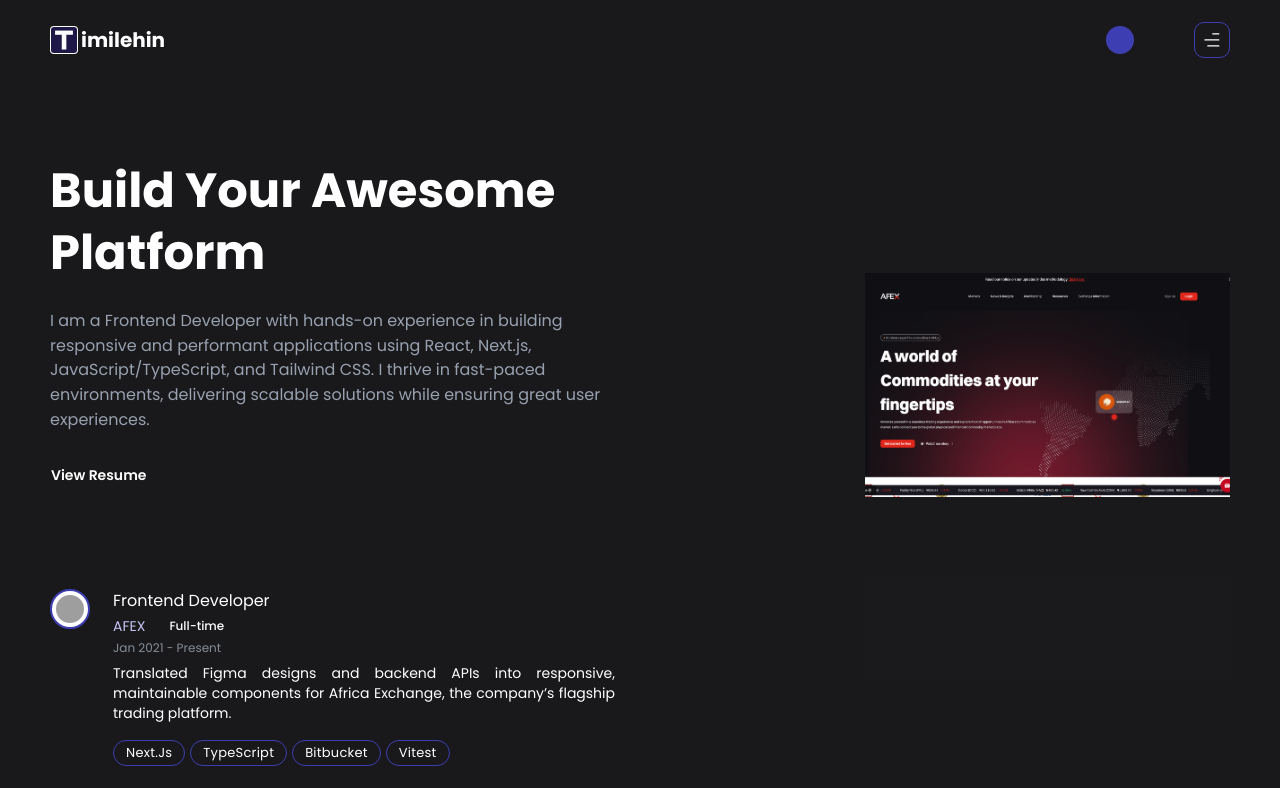
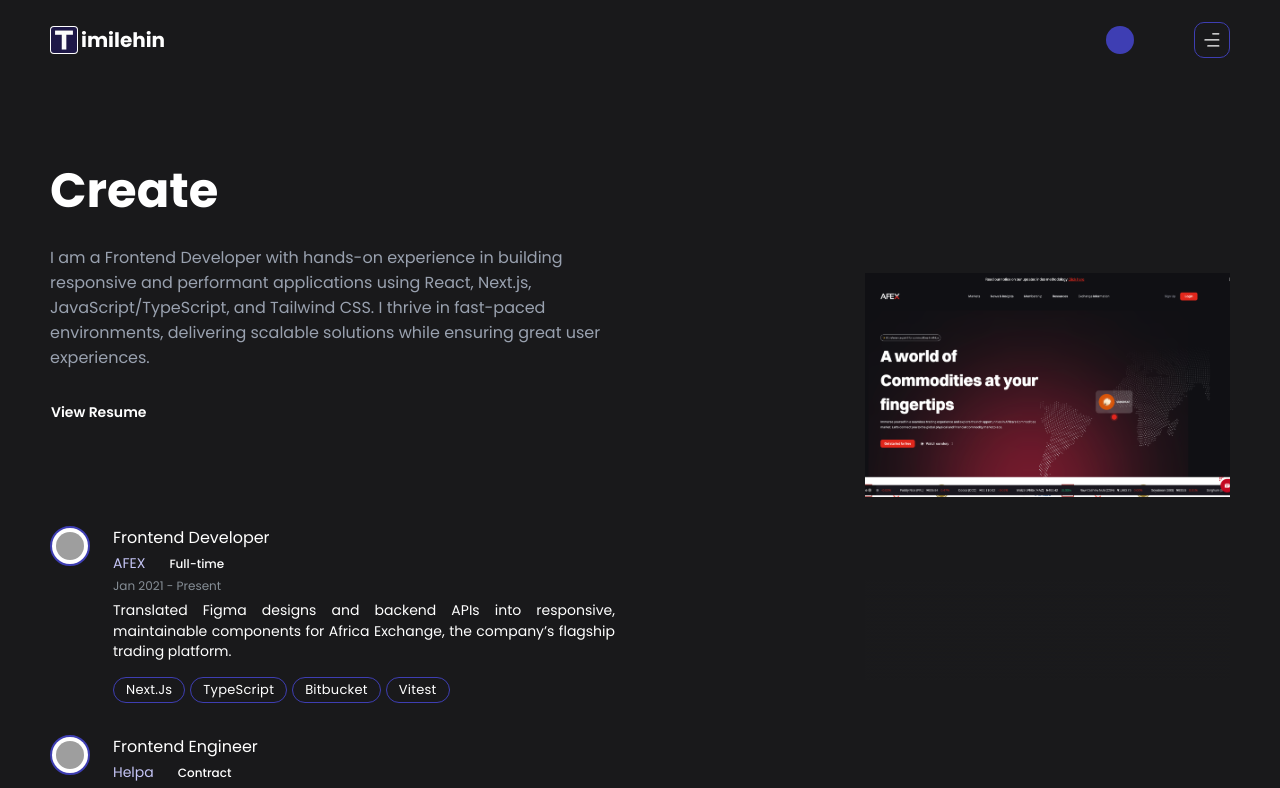
Before and after one commit to 7emmytim/my-portfolio, a Next.js app: page / in a window 1280 px wide. Shown: the top 788 px of the page. Built offline with nearby package versions, Linux system fonts and the light colour scheme; no server answers; grey boxes are pictures that could not be loaded; some icons are missing.

Commit message:
fix build error

```diff
--- a/package.json
+++ b/package.json
@@ -19,7 +19,8 @@
     "react": "^19.0.0",
     "react-dom": "^19.0.0",
     "react-fast-marquee": "^1.6.5",
-    "react-pdf": "^10.0.1"
+    "react-pdf": "^10.0.1",
+    "react-simple-typewriter": "^5.0.1"
   },
   "devDependencies": {
     "@eslint/eslintrc": "^3",
--- a/src/layout/home/header.tsx
+++ b/src/layout/home/header.tsx
@@ -14,7 +14,9 @@
 import { useDisclosure } from "@mantine/hooks";
 import { useTheme } from "@/hooks";
 import { useRouter } from "next/router";
-import { PdfRenderer } from "./pdf-renderer";
+import dynamic from "next/dynamic";
+
+const PdfRenderer = dynamic(() => import("./pdf-renderer"), { ssr: false });
 
 export function Header() {
   const [opened, { open, close }] = useDisclosure(false);
--- a/src/layout/home/hero.tsx
+++ b/src/layout/home/hero.tsx
@@ -1,13 +1,19 @@
 import { Title, Text, Stack, Box, Group, Button } from "@mantine/core";
 import { ArrowRight } from "iconsax-react";
 import Link from "next/link";
+import { Typewriter } from "react-simple-typewriter";
 
 export function Hero() {
   return (
     <Box py={{ base: 60, md: 80 }} c="white">
       <Stack gap={24}>
         <Title order={1} fz={{ base: 30, md: 36, lg: 48 }} fw={700}>
-          Build Your Awesome Platform
+          <Typewriter
+            words={["Build Your Awesome Platform", "Create Something Nice"]}
+            cursor
+            cursorBlinking
+            loop
+          />
         </Title>
         <Text c="#99a1af">
           I am a Frontend Developer with hands-on experience in building
--- a/src/layout/home/pdf-renderer.tsx
+++ b/src/layout/home/pdf-renderer.tsx
@@ -8,7 +8,7 @@
   import.meta.url
 ).toString();
 
-export function PdfRenderer() {
+export default function PdfRenderer() {
   const [numPages, setNumPages] = useState<number | null>(null);
   const [pageNumber, setPageNumber] = useState(1);
 
@@ -20,11 +20,7 @@
     <Document
       file="/resume.pdf"
       onLoadSuccess={onDocumentLoadSuccess}
-      loading={
-        <div style={{ padding: "2rem", textAlign: "center" }}>
-          Loading PDF...
-        </div>
-      }
+      loading={<div style={{ padding: "2rem", textAlign: "center" }} />}
       error={
         <div
           style={{
```
Also changed, not shown: 1 other file (tests, documents, lock files or other folders).
